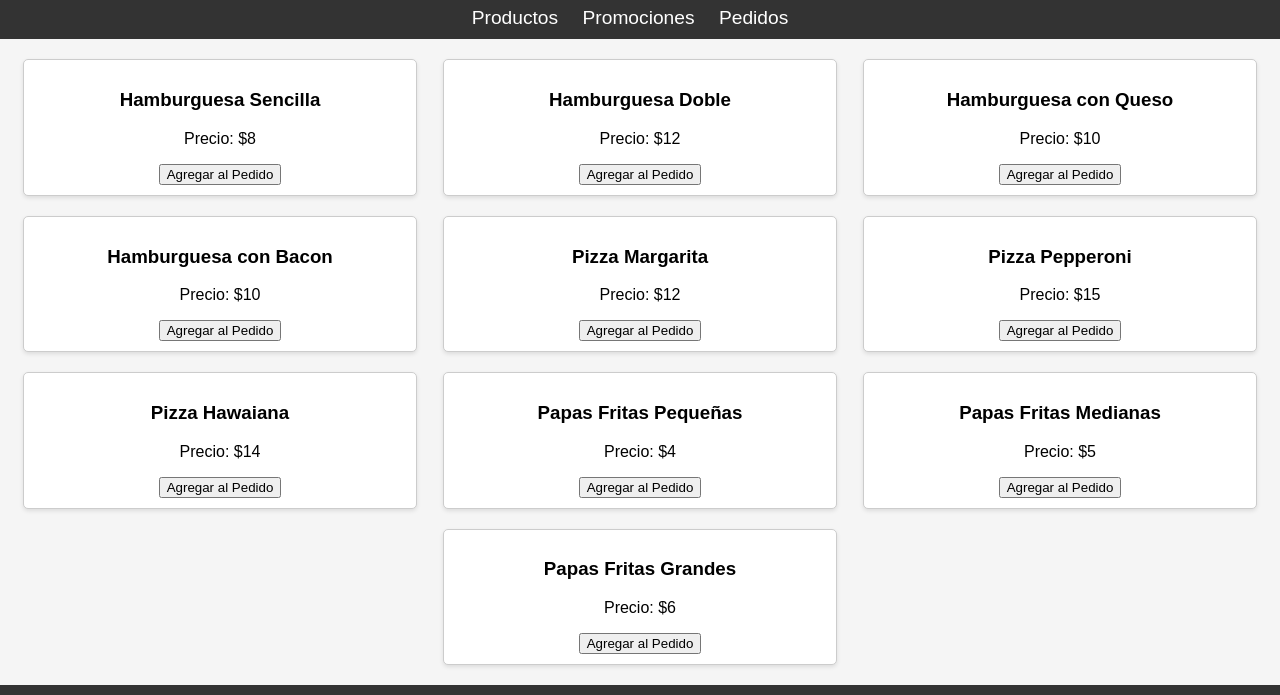
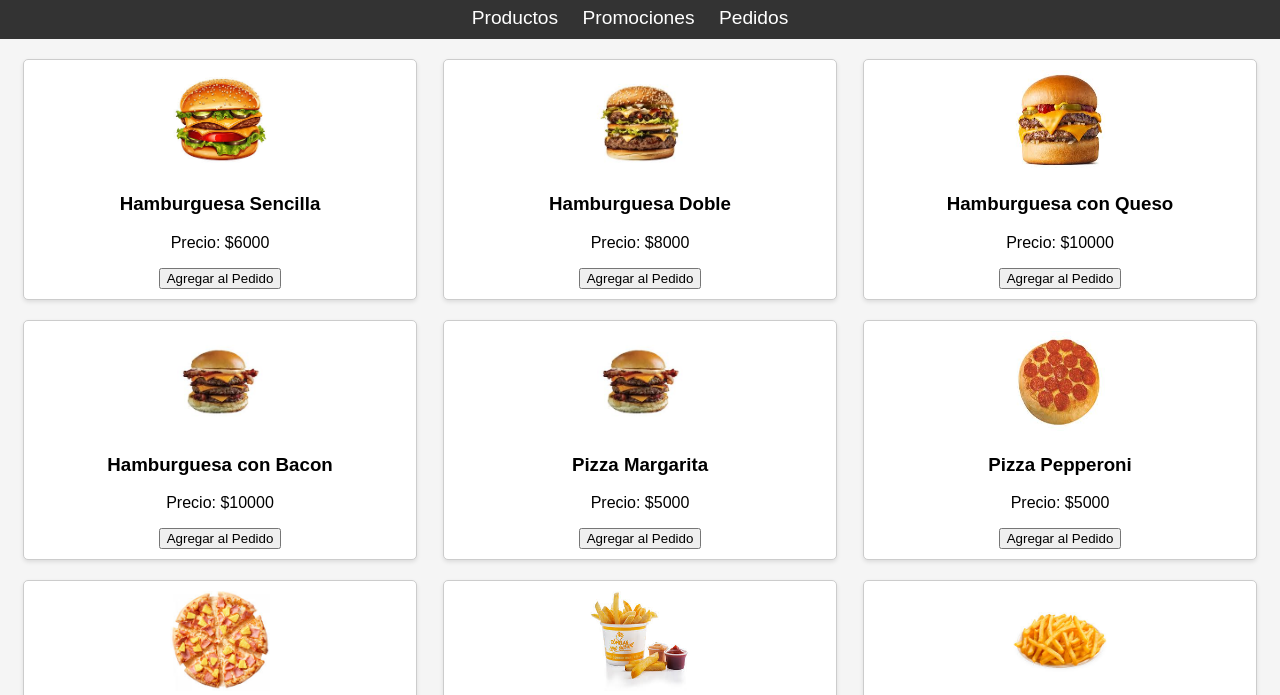
Before and after one commit to lechitiva/pizzeria-JR, a website: page vista/home.html in a window 1280 px wide. Both pictures are taken after a click on the link "Productos". Shown: the part 105-800 px from the top of the page. Drawn offline with Linux system fonts and the light colour scheme; no server answers.

Commit message:
Documento final

```diff
--- a/vista/scripts.js
+++ b/vista/scripts.js
@@ -122,22 +122,22 @@ function createAccount() {
 //Funciones del home.html
 
 const productos = [
-  { nombre: 'Hamburguesa Sencilla', precio: 8 },
-  { nombre: 'Hamburguesa Doble', precio: 12 },
-  { nombre: 'Hamburguesa con Queso', precio: 10 },
-  { nombre: 'Hamburguesa con Bacon', precio: 10 },
-  { nombre: 'Pizza Margarita', precio: 12 },
-  { nombre: 'Pizza Pepperoni', precio: 15 },
-  { nombre: 'Pizza Hawaiana', precio: 14 },
-  { nombre: 'Papas Fritas Pequeñas', precio: 4 },
-  { nombre: 'Papas Fritas Medianas', precio: 5 },
-  { nombre: 'Papas Fritas Grandes', precio: 6 }
+  { imagen: 'imagenes/icono.jpeg  ', nombre: 'Hamburguesa Sencilla', precio: 6000 },
+  { imagen: 'imagenes/icono2.jpeg', nombre: 'Hamburguesa Doble', precio: 8000 },
+  {imagen: 'imagenes/icono3.jpeg', nombre: 'Hamburguesa con Queso', precio: 10000 },
+  { imagen: 'imagenes/icono4.jpeg', nombre: 'Hamburguesa con Bacon', precio: 10000 },
+  { imagen: 'imagenes/icono4.jpeg', nombre: 'Pizza Margarita', precio: 5000 },
+  { imagen: 'imagenes/icono6.jpeg', nombre: 'Pizza Pepperoni', precio: 5000 },
+  { imagen: 'imagenes/icono7.jpeg', nombre: 'Pizza Hawaiana', precio: 5000 },
+  { imagen: 'imagenes/icono8.jpeg', nombre: 'Papas Fritas Pequeñas', precio: 7000 },
+  { imagen: 'imagenes/icono9.jpeg', nombre: 'Papas Fritas Medianas', precio: 7000 },
+  {imagen: 'imagenes/icono10.jpeg', nombre: 'Papas Fritas Grandes', precio: 7000 }
 ];
 
 const promociones = [
-  { nombre: 'Combo Hamburguesa + Papas', precio: 12 },
-  { nombre: 'Pizza Grande + Bebida', precio: 18 },
-  { nombre: 'Combo Familiar (Pizza + Hamburguesa + Papas)', precio: 25 }
+  { imagen: 'imagenes/icono11.jpeg  ', nombre: 'Combo Hamburguesa + Papas', precio: 12000 },
+  { imagen: 'imagenes/icono12.jpeg  ', nombre: 'Pizza Grande + Bebida', precio: 32000 },
+  { imagen: 'imagenes/icono13.jpeg  ', nombre: 'Combo Familiar (Pizza + Hamburguesa + Papas)', precio: 25000 }
 ];
 
 let pedidos = [];
@@ -152,6 +152,7 @@ function mostrarProductos() {
       const itemProducto = document.createElement('div');
       itemProducto.classList.add('producto');
       itemProducto.innerHTML = `
+          <img src="${producto.imagen}" style="width: 100px; height: 100px;">
           <h3>${producto.nombre}</h3>
           <p>Precio: $${producto.precio}</p>
           <button onclick="agregarAlPedido('${producto.nombre}', ${producto.precio})">Agregar al Pedido</button>
@@ -172,6 +173,7 @@ function mostrarPromociones() {
       const itemPromocion = document.createElement('div');
       itemPromocion.classList.add('promocion');
       itemPromocion.innerHTML = `
+          <img src="${promocion.imagen}" style="width: 100px; height: 100px;">
           <h3>${promocion.nombre}</h3>
           <p>Precio: $${promocion.precio}</p>
           <button onclick="agregarAlPedido('${promocion.nombre}', ${promocion.precio})">Agregar al Pedido</button>
```
Also changed, not shown: vista/home.html (+1 -0 lines), vista/imagenes/icono.jpeg (added), vista/imagenes/icono10.jpeg (added), vista/imagenes/icono11.jpeg (added), vista/imagenes/icono12.jpeg (added), vista/imagenes/icono13.jpeg (added), vista/imagenes/icono2.jpeg (added), vista/imagenes/icono3.jpeg (added), vista/imagenes/icono4.jpeg (added), vista/imagenes/icono5.jpeg (added), vista/imagenes/icono6.jpeg (added), vista/imagenes/icono7.jpeg (added), vista/imagenes/icono8.jpeg (added), vista/imagenes/icono9.jpeg (added).
